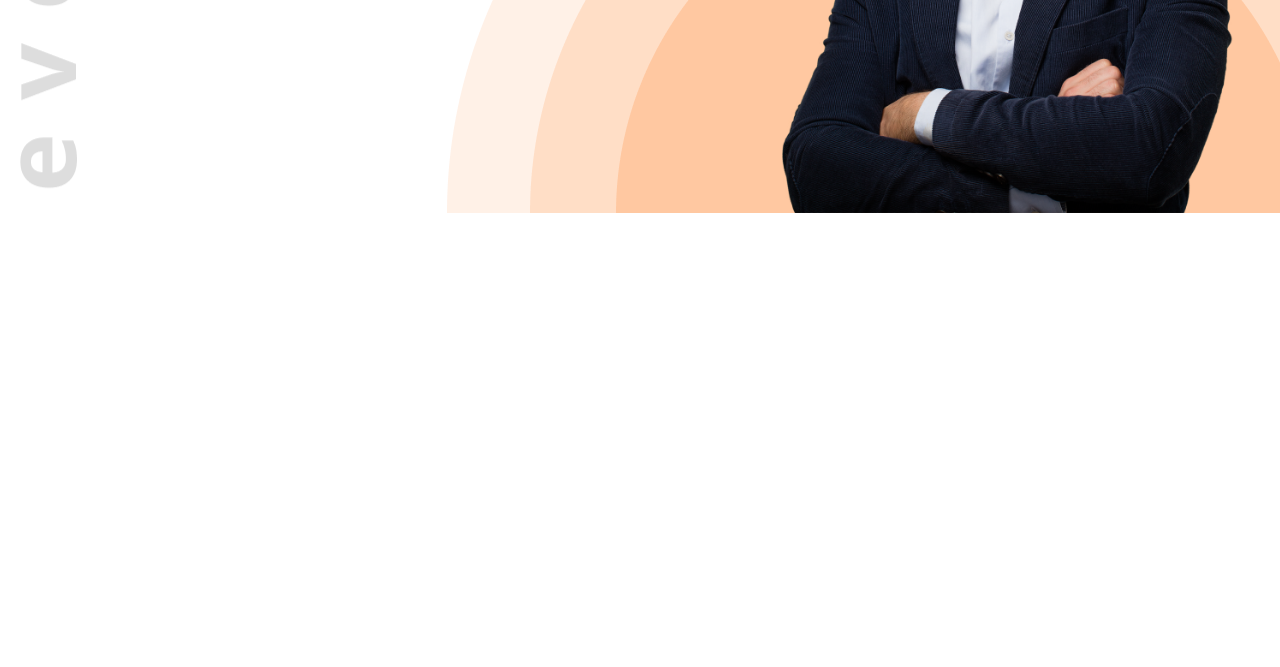
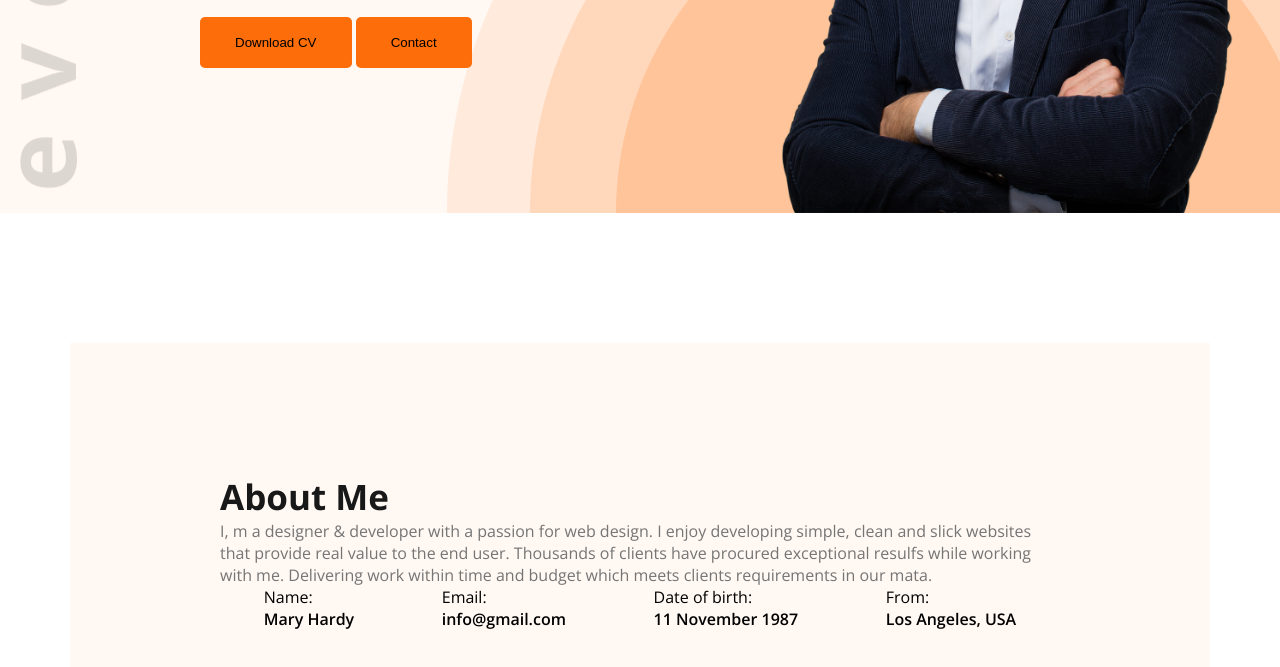
Before and after one commit to Jisan-5/web-dev-portfolio, a plain HTML site: page index.html in a window 1280 px wide. Shown: the part 473-1140 px from the top of the page. Before the commit the page ends 800 px from the top, so only its background shows below. Drawn offline with nearby package versions, Linux system fonts and the light colour scheme.

Commit message:
add main section

```diff
--- a/index.html
+++ b/index.html
@@ -14,7 +14,7 @@
 </head>
 
 <body class="open-sans-normal">
-  <header class="header">
+  <header class="header secondary-bg">
     <nav>
       <h3 class="nav-title">Ha<span class="text-primary">r</span>y</h3>
       <ul>
@@ -35,7 +35,30 @@
     </div>
   </header>
   <main>
-
+    <section class="about secondary-bg">
+      <h2 class="section-title">About Me</h2>
+      <p class="section-des">
+        I, m a designer & developer with a passion for web design. I enjoy developing simple, clean and slick websites that provide real value to the end user. Thousands of clients have procured exceptional resulfs while working with me. Delivering work within time and budget which meets clients requirements in our mata.
+      </p>
+      <div class="about-items">
+        <div class="about-item">
+          <p class="about-title">Name:</p>
+          <p class="about-descrpition">Mary Hardy</p>
+        </div>
+        <div class="about-item">
+          <p class="about-title">Email:</p>
+          <p class="about-descrpition">info@gmail.com</p>
+        </div>
+        <div class="about-item">
+          <p class="about-title">Date of birth:</p>
+          <p class="about-descrpition">11 November 1987</p>
+        </div>
+        <div class="about-item">
+          <p class="about-title">From:</p>
+          <p class="about-descrpition">Los Angeles, USA</p>
+        </div>
+      </div>
+    </section>
   </main>
   <footer>
 
--- a/portfolio.css
+++ b/portfolio.css
@@ -16,6 +16,7 @@
     background-image: url(images/developer.png), url(images/header_bg.png);
     background-repeat: no-repeat;
     background-position: top left , bottom right;
+
    }
 
 /* Nav styles */
@@ -31,6 +32,10 @@ nav{
 }
 
 /* shared style */
+.secondary-bg{
+  background-color: #FFF8F3;
+}
+
 .text-primary{
   color: #FD6E0A;
 }
@@ -44,6 +49,14 @@ nav{
   padding: 18px 35px;
   border-radius: 5px;
   border: none;
+}
+.section-title{
+  color: #181818;
+  font-size: 35px;
+  font-weight: bold;
+}
+.section-des{
+  color: #757575;
 }
 
 
@@ -66,6 +79,7 @@ nav li a{
   display: flex;
   justify-content: space-between;
   margin: 0 40px 0 200px;
+  align-items: center;
 }
 .banner-greetings{
    font-size: 28px;
@@ -87,3 +101,23 @@ nav li a{
   width: 560px;
 
 }
+
+/* main style */
+main{
+  max-width: 1140px;
+  margin: 0 auto;
+}
+
+/* about style */
+.about{
+  padding: 130px 150px;
+  margin-top: 130px;
+}
+.about-items{
+  display: flex;
+  justify-content: space-around;
+}
+
+.about-descrpition{
+  font-weight: 600;
+}
```
